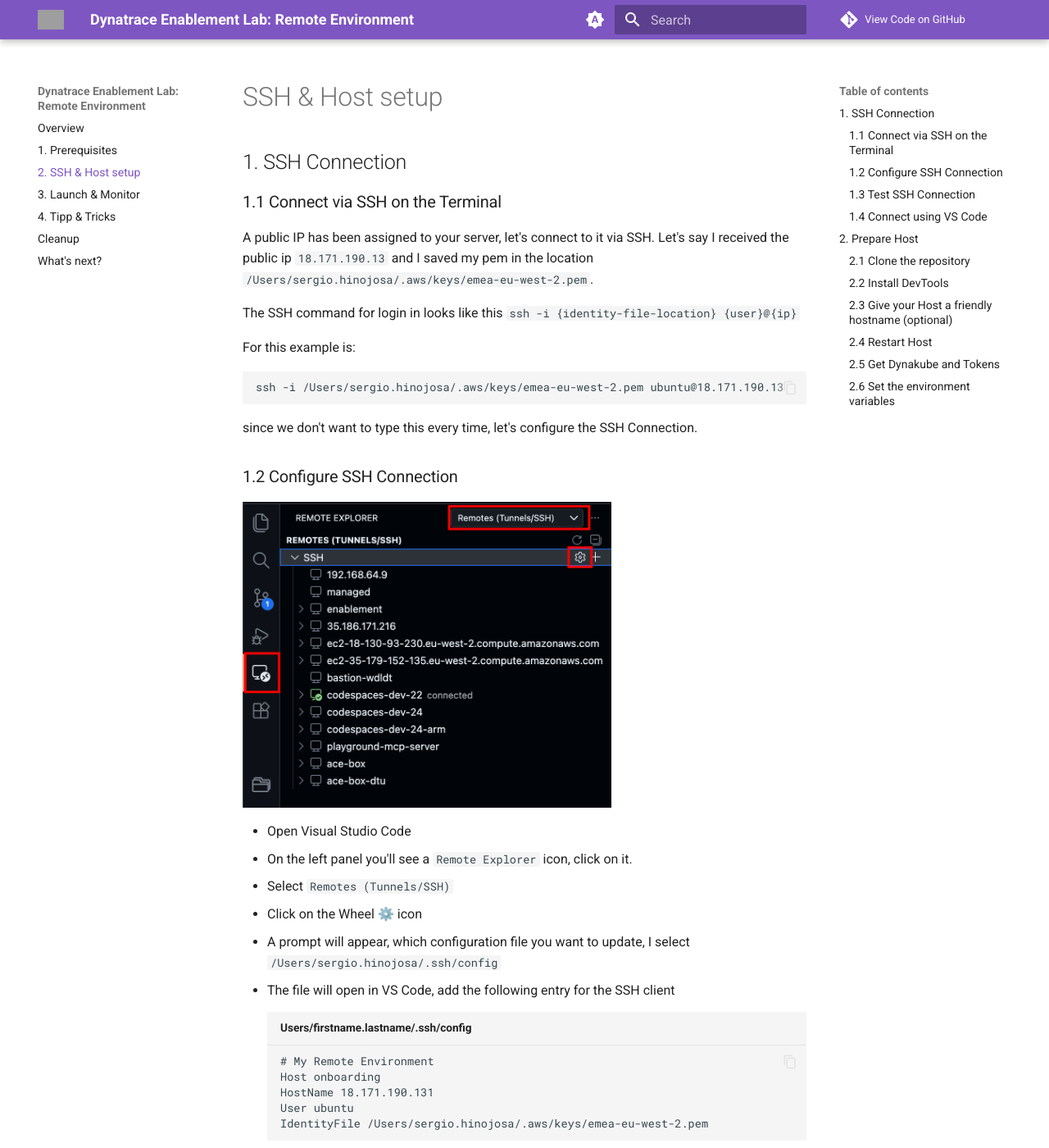
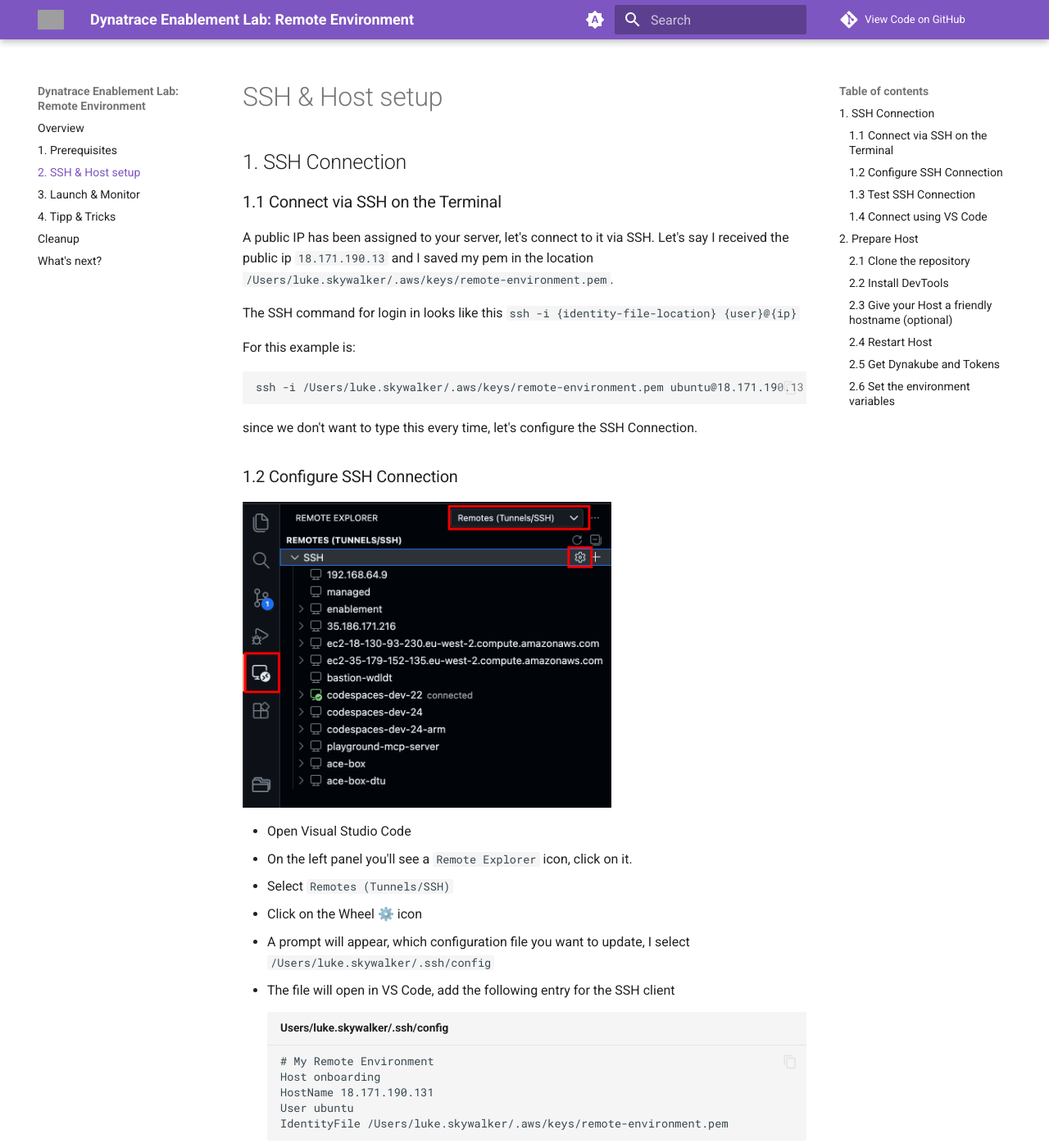
Before and after one commit to danatrace/remote-environment, an MkDocs documentation site: the page built from docs/configure.md, in a window 1280 px wide and 1400 px high. Shown: the whole window at 82% size. Built offline with MkDocs 1.6.1 and Material for MkDocs 9.7.7, drawn with Linux system fonts in a browser that asks for light colours; comment, search, counter and statistics services are not loaded; grey boxes are pictures that could not be loaded.

````diff
--- a/docs/configure.md
+++ b/docs/configure.md
@@ -3,16 +3,15 @@
 ## 1. SSH Connection
 
 ### 1.1 Connect via SSH on the Terminal
-A public IP has been assigned to your server, let's connect to it via SSH. Let's say I received the public ip `18.171.190.13` and I saved my pem in the location `/Users/sergio.hinojosa/.aws/keys/emea-eu-west-2.pem`.
+A public IP has been assigned to your server, let's connect to it via SSH. Let's say I received the public ip `18.171.190.13` and I saved my pem in the location `/Users/luke.skywalker/.aws/keys/remote-environment.pem`.
 
 The SSH command for login in looks like this `ssh -i {identity-file-location} {user}@{ip}`
 
 For this example is:
 ```bash
-ssh -i /Users/sergio.hinojosa/.aws/keys/emea-eu-west-2.pem ubuntu@18.171.190.13
+ssh -i /Users/luke.skywalker/.aws/keys/remote-environment.pem ubuntu@18.171.190.13
 ```
 since we don't want to type this every time, let's configure the SSH Connection.
-
 
 ### 1.2 Configure SSH Connection
 
@@ -22,15 +21,15 @@ since we don't want to type this every time, let's configure the SSH Connection.
 - On the left panel you'll see a `Remote Explorer` icon, click on it.
 - Select `Remotes (Tunnels/SSH)`
 - Click on the Wheel ⚙️ icon
-- A prompt will appear, which configuration file you want to update, I select `/Users/sergio.hinojosa/.ssh/config`
+- A prompt will appear, which configuration file you want to update, I select `/Users/luke.skywalker/.ssh/config`
 - The file will open in VS Code, add the following entry for the SSH client
 
-    ```config title="Users/firstname.lastname/.ssh/config"
+    ```config title="Users/luke.skywalker/.ssh/config"
     # My Remote Environment
     Host onboarding
     HostName 18.171.190.131
     User ubuntu
-    IdentityFile /Users/sergio.hinojosa/.aws/keys/emea-eu-west-2.pem
+    IdentityFile /Users/luke.skywalker/.aws/keys/remote-environment.pem
     ```
     For ease of use the server name will be called `onboarding`. This name will resolve only locally. We assign an IP address to that name, a username and the identity file.
 
````
